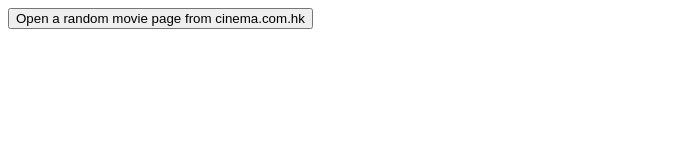
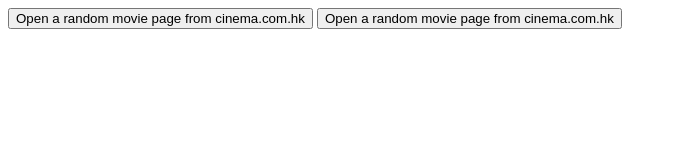
Before and after one commit to lflee/movies, a website: page index.html in a window 1280 px wide. Shown: the whole page, without its empty margins (0-677 px from the left). Drawn offline with Linux system fonts and the light colour scheme.

Commit message:
2019 button

```diff
--- a/index.html
+++ b/index.html
@@ -10,5 +10,6 @@
 </head>
 <body>
     <button onclick="ranCinemaComHkMovie()">Open a random movie page from cinema.com.hk</button>
+    <button onclick="ranCinemaComHkMovie2019()">Open a random movie page from cinema.com.hk</button>
 </body>
 </html>
--- a/script.js
+++ b/script.js
@@ -6,3 +6,30 @@
     var win = window.open(url, '_blank');
     win.focus();
 }
+
+function ranCinemaComHkMovie2019(){
+	var min=11153;
+	var max=11465; // updated on May-6-2019
+    var random =Math.floor(Math.random() * (+max - +min)) + +min;
+    var url = "https://www.cinema.com.hk/tc/movie/details/" + random ;
+    var win = window.open(url, '_blank');
+    win.focus();
+}
+
+/*
+上映日期
+7233  - 22-02-2014
+9349  - 10-11-2016
+10407 - 15-03-2018
+10936 - 14-11-2018
+11069 - 13-12-2018
+11135 - 27-12-2018
+11152 - 27-12-2018
+11153 - 31-01-2019
+11154 - 31-01-2019
+11156 - 10-02-2019
+11160 - 24-01-2019
+11168 - 07-02-2019
+11201 - 07-03-2019
+
+*/
```
